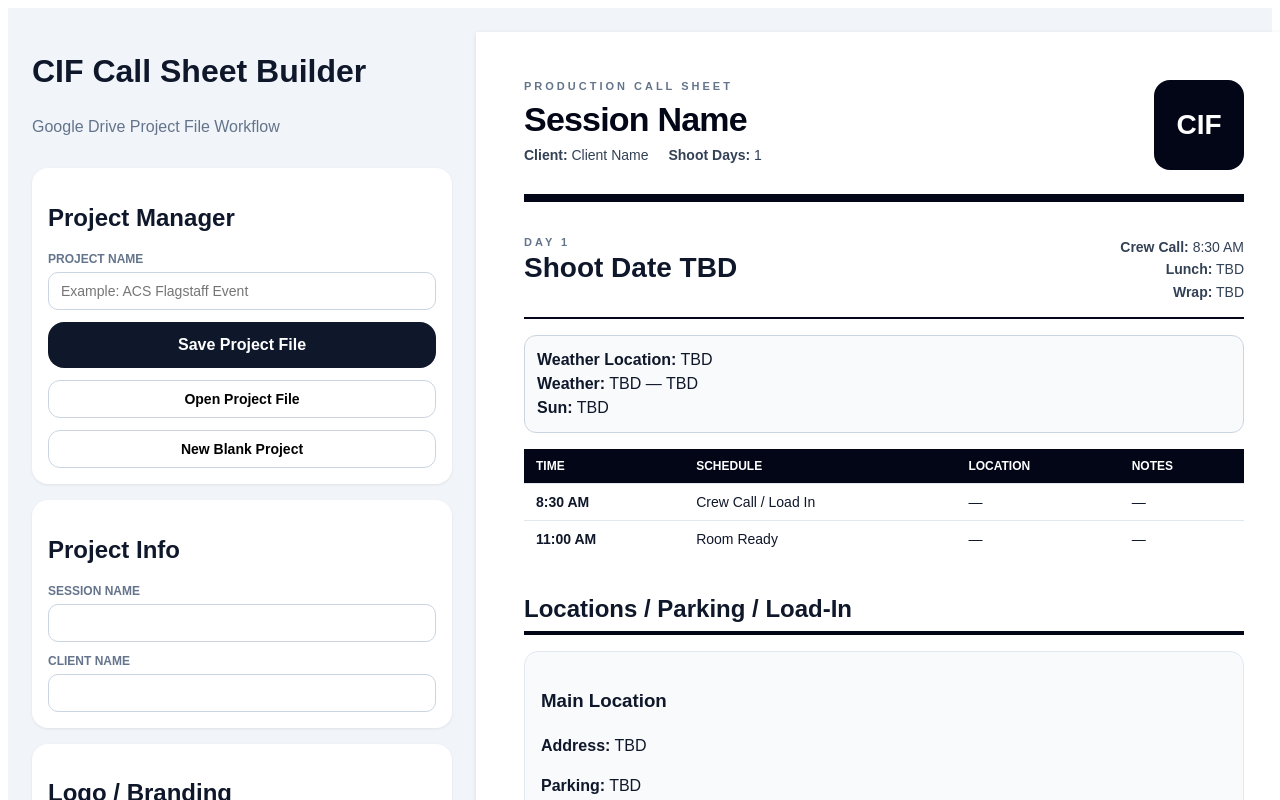
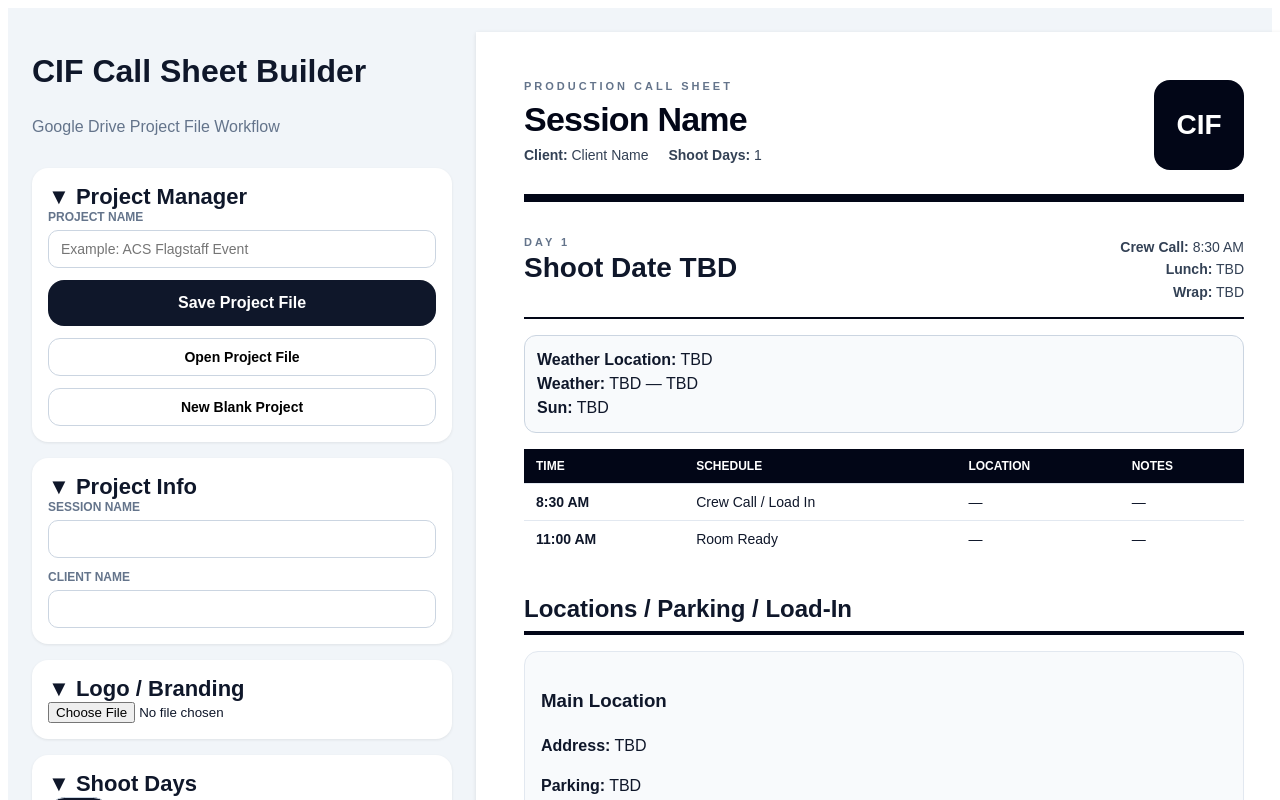
Before and after one commit to Innesrod/call-sheet-app, a React (Vite) app: page / in a window 1280 px wide. Shown: the top 800 px of the page. Built offline with nearby package versions, Linux system fonts and the light colour scheme.

Commit message:
Update App.jsx

```diff
--- a/src/App.jsx
+++ b/src/App.jsx
@@ -880,10 +880,19 @@ const saveCrewMemberToLibrary = (member) => {
 }
 
 function Section({ title, children }) {
+  const [isOpen, setIsOpen] = useState(true);
+
   return (
     <div style={styles.section}>
-      <h2>{title}</h2>
-      <div style={styles.sectionBody}>{children}</div>
+      <button
+        type="button"
+        onClick={() => setIsOpen(!isOpen)}
+        style={styles.sectionHeaderButton}
+      >
+        <span>{isOpen ? "▼" : "▶"} {title}</span>
+      </button>
+
+      {isOpen && <div style={styles.sectionBody}>{children}</div>}
     </div>
   );
 }
@@ -971,6 +980,18 @@ const styles = {
     boxShadow: "0 1px 3px rgba(0,0,0,0.08)",
   },
   sectionBody: { display: "flex", flexDirection: "column", gap: 12 },
+  sectionHeaderButton: {
+  width: "100%",
+  border: "none",
+  background: "transparent",
+  padding: 0,
+  margin: 0,
+  textAlign: "left",
+  fontSize: 22,
+  fontWeight: "bold",
+  color: "#0f172a",
+  cursor: "pointer",
+},
   label: {
     display: "flex",
     flexDirection: "column",
```
